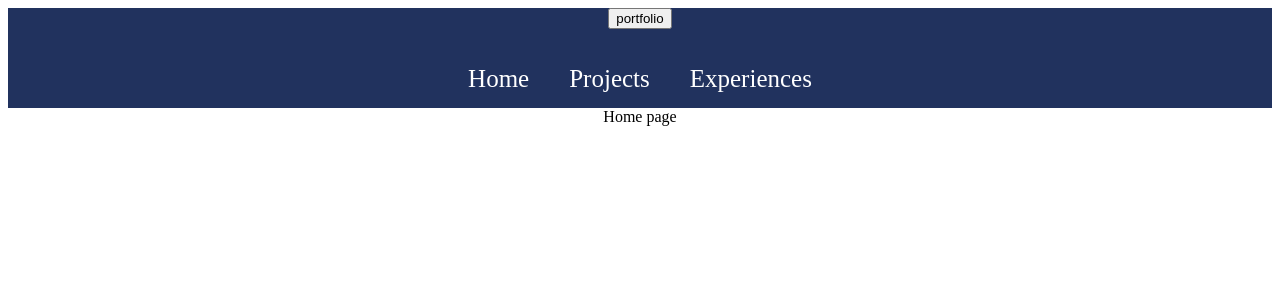
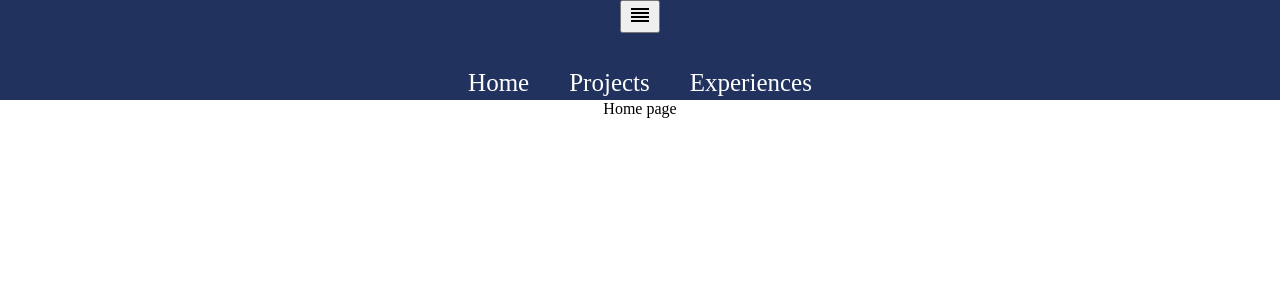
Before and after one commit to anandu-170758/Personal-Portfolio, a React (Create React App) app: page / in a window 1280 px wide. Shown: the top 300 px of the page. Built offline with nearby package versions, Linux system fonts and the light colour scheme.

Commit message:
added ReorderIcon

```diff
--- a/package.json
+++ b/package.json
@@ -3,12 +3,16 @@
   "version": "0.1.0",
   "private": true,
   "dependencies": {
+    "@material-ui/core": "^4.12.4",
+    "@material-ui/icons": "^4.11.3",
+    "@mui/icons-material": "^5.11.11",
     "@testing-library/jest-dom": "^5.16.5",
     "@testing-library/react": "^13.4.0",
     "@testing-library/user-event": "^13.5.0",
     "react": "^18.2.0",
     "react-dom": "^18.2.0",
     "react-scripts": "^2.1.3",
+    "react-vertical-timeline-component": "^3.6.0",
     "web-vitals": "^2.1.4"
   },
   "scripts": {
--- a/src/App.css
+++ b/src/App.css
@@ -2,37 +2,7 @@
   text-align: center;
 }
 
-.App-logo {
-  height: 40vmin;
-  pointer-events: none;
+body {
+padding: 0;
+margin: 0;
 }
-
-@media (prefers-reduced-motion: no-preference) {
-  .App-logo {
-    animation: App-logo-spin infinite 20s linear;
-  }
-}
-
-.App-header {
-  background-color: #282c34;
-  min-height: 100vh;
-  display: flex;
-  flex-direction: column;
-  align-items: center;
-  justify-content: center;
-  font-size: calc(10px + 2vmin);
-  color: white;
-}
-
-.App-link {
-  color: #61dafb;
-}
-
-@keyframes App-logo-spin {
-  from {
-    transform: rotate(0deg);
-  }
-  to {
-    transform: rotate(360deg);
-  }
-}
--- a/src/components/Navbar.js
+++ b/src/components/Navbar.js
@@ -1,11 +1,12 @@
 import React from 'react'
 import { Link } from "react-router-dom";
 import "../styles/Navbar.css"
+import ReorderIcon from '@material-ui/icons/Reorder';
 function Navbar() {
   return (
     <div className="navbar">
         <div className="togglebutton">
-            <button>portfolio</button>
+            <button><ReorderIcon/></button>
         </div>
         <div className='links'>
         <Link to="/">Home</Link>
```
Also changed, not shown: 1 other file (tests, documents, lock files or other folders).
